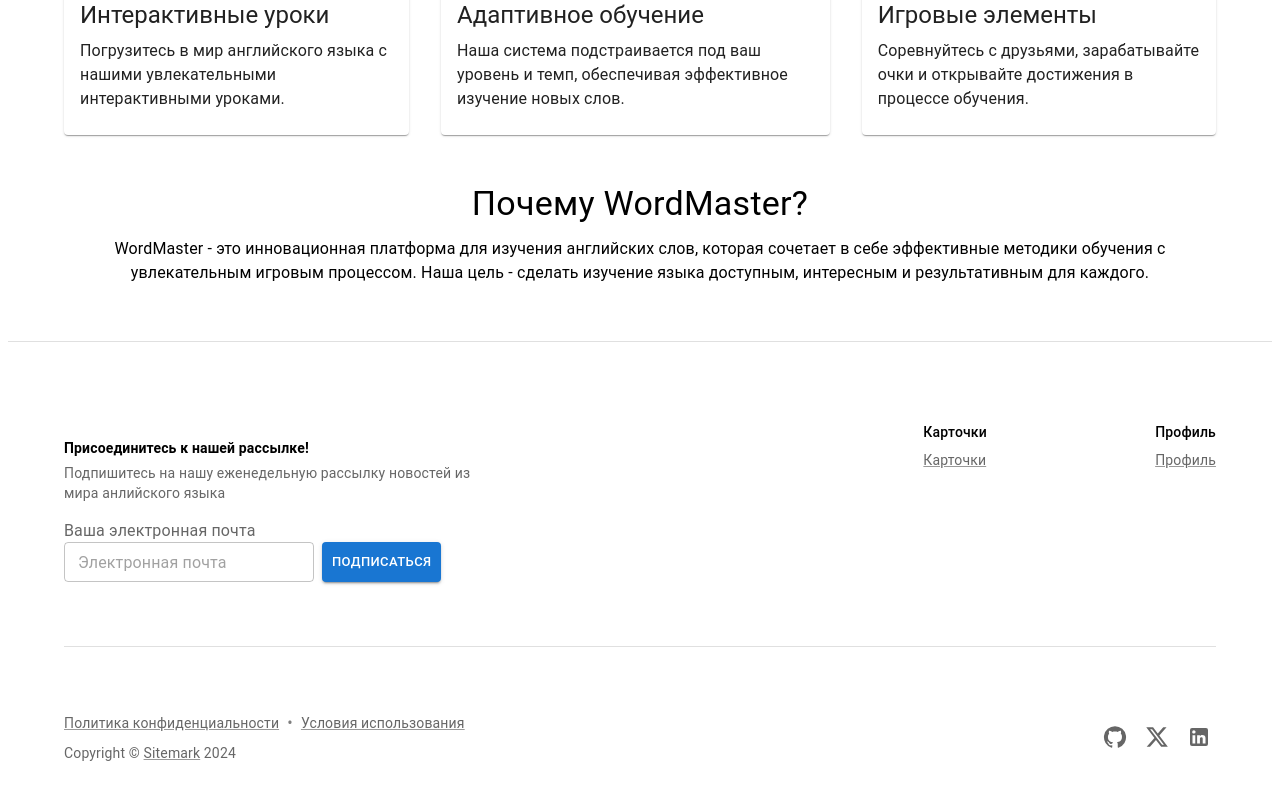
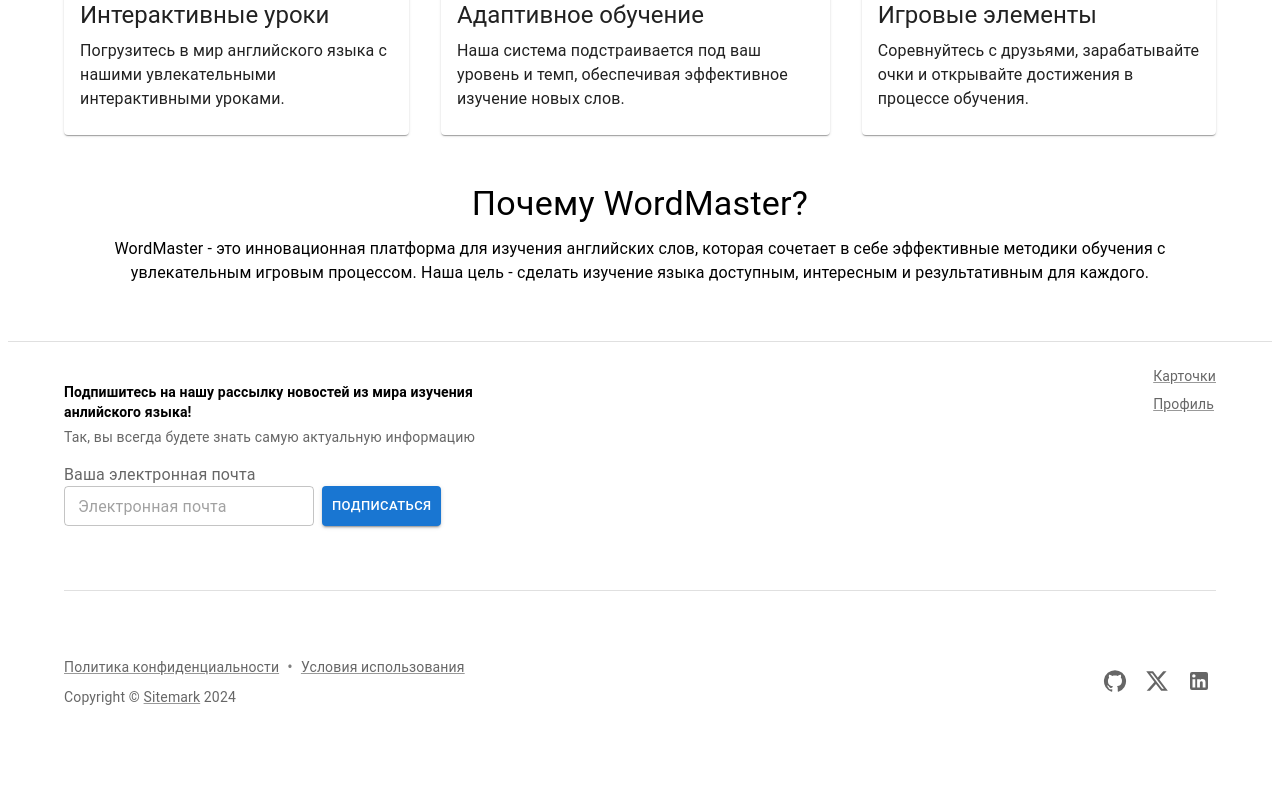
Before and after one commit to IvanOrlovsky/spa-astral, a React (Create React App) app: page / in a window 1280 px wide. Shown: the part 408-1208 px from the top of the page. After the commit the page ends 1147 px from the top, so only its background shows below. Built offline with nearby package versions, Linux system fonts and the light colour scheme; sample sign-in values are in the browser's storage.

Commit message:
Теперь футер принимает пропсы, как в тз сказано

```diff
--- a/src/components/Footer.tsx
+++ b/src/components/Footer.tsx
@@ -26,8 +26,22 @@
 		</Typography>
 	);
 }
+interface Link {
+	label: string;
+	href: string;
+}
 
-export default function Footer() {
+interface FooterProps {
+	newsletterTitle: string;
+	newsletterDescription: string;
+	footerLinks: Link[];
+}
+
+export default function Footer({
+	newsletterTitle,
+	newsletterDescription,
+	footerLinks,
+}: FooterProps) {
 	return (
 		<React.Fragment>
 			<Divider />
@@ -37,7 +51,7 @@
 					flexDirection: "column",
 					alignItems: "center",
 					gap: { xs: 4, sm: 8 },
-					py: { xs: 8, sm: 10 },
+					py: { xs: 2, sm: 3 },
 					textAlign: { sm: "center", md: "left" },
 				}}
 			>
@@ -63,14 +77,13 @@
 								gutterBottom
 								sx={{ fontWeight: 600, mt: 2 }}
 							>
-								Присоединитесь к нашей рассылке!
+								{newsletterTitle}
 							</Typography>
 							<Typography
 								variant="body2"
 								sx={{ color: "text.secondary", mb: 2 }}
 							>
-								Подпишитесь на нашу еженедельную рассылку
-								новостей из мира анлийского языка
+								{newsletterDescription}
 							</Typography>
 							<InputLabel htmlFor="email-newsletter">
 								Ваша электронная почта
@@ -112,44 +125,20 @@
 							gap: 1,
 						}}
 					>
-						<Typography
-							variant="body2"
-							sx={{ fontWeight: "medium" }}
-						>
-							Карточки
-						</Typography>
+						{footerLinks?.map((link, index) => (
 							<Link
+								key={index}
 								component={NavLink}
-							to="/cards"
+								to={link.href}
 								color="text.secondary"
 								variant="body2"
 							>
-							Карточки
+								{link.label}
 							</Link>
-					</Box>
-					<Box
-						sx={{
-							display: { xs: "none", sm: "flex" },
-							flexDirection: "column",
-							gap: 1,
-						}}
-					>
-						<Typography
-							variant="body2"
-							sx={{ fontWeight: "medium" }}
-						>
-							Профиль
-						</Typography>
-						<Link
-							color="text.secondary"
-							variant="body2"
-							component={NavLink}
-							to="/profile"
-						>
-							Профиль
-						</Link>
+						))}
 					</Box>
 				</Box>
+
 				<Box
 					sx={{
 						display: "flex",
--- a/src/components/Layout.tsx
+++ b/src/components/Layout.tsx
@@ -30,7 +30,14 @@
 					<Box sx={{ my: 4 }}>{children}</Box>
 				</Container>
 			</Main>
-			<Footer />
+			<Footer
+				newsletterTitle="Подпишитесь на нашу рассылку новостей из мира изучения анлийского языка!"
+				newsletterDescription="Так, вы всегда будете знать самую актуальную информацию"
+				footerLinks={[
+					{ href: "/cards", label: "Карточки" },
+					{ href: "/profile", label: "Профиль" },
+				]}
+			/>
 		</Root>
 	);
 }
```
Lines whose indentation alone changed are shown as unchanged.
